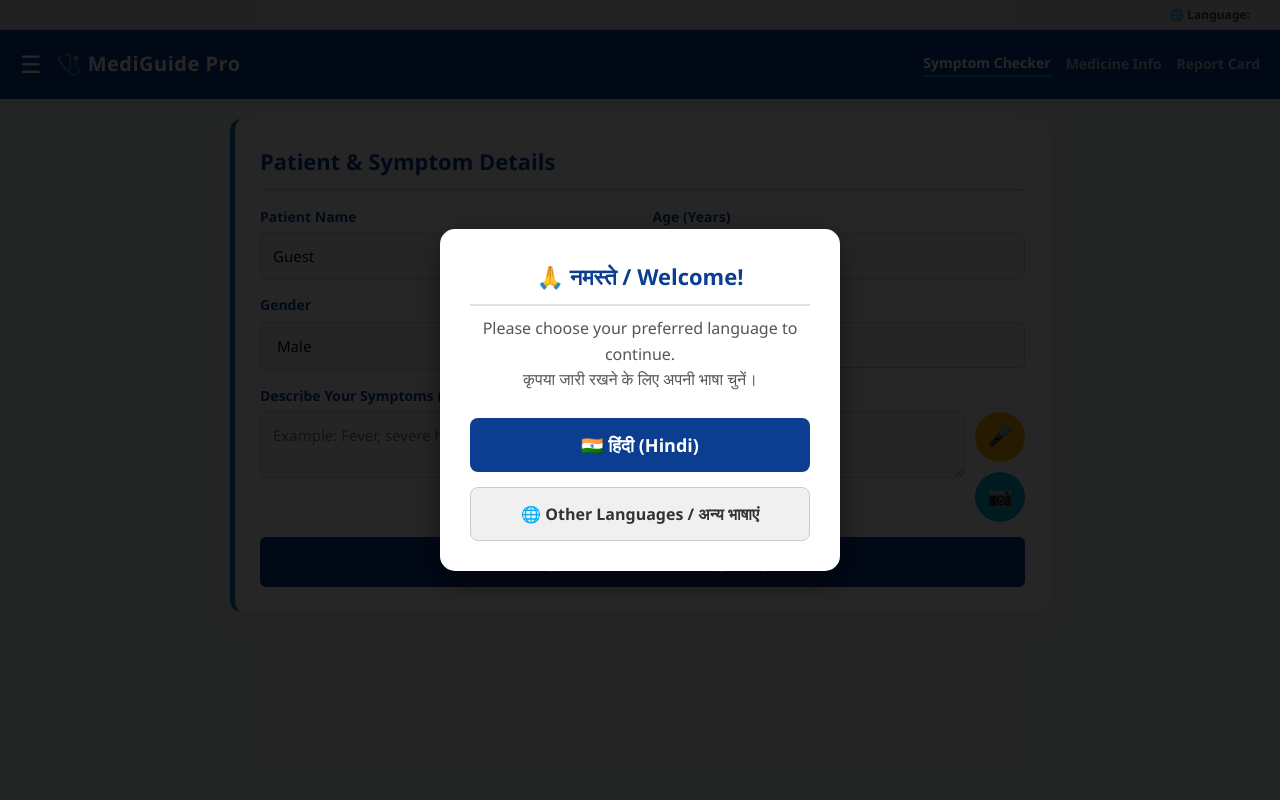
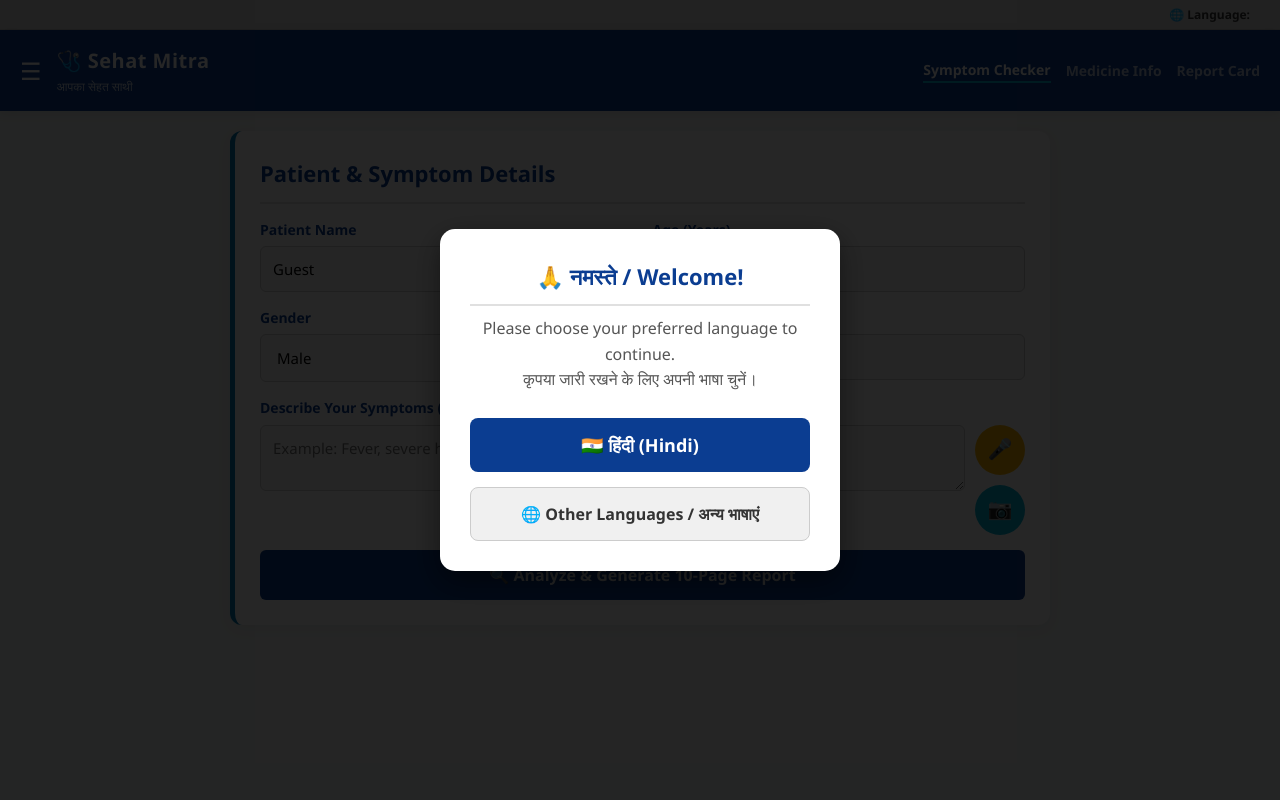
Before and after one commit to 123ihuman/hospital, a plain HTML site: page index.html in a window 1280 px wide. Drawn offline with Linux system fonts and the light colour scheme.

Commit message:
Change title and sidebar header to Sehat Mitra

```diff
--- a/index.html
+++ b/index.html
@@ -3,7 +3,7 @@
 <head>
 <meta charset="UTF-8">
 <meta name="viewport" content="width=device-width, initial-scale=1.0">
-<title>MediGuide Pro - Advanced Clinical Panel</title>
+<title>Sehat Mitra - आपका सेहत साथी | Health Companion</title>
 <style>
   :root { --primary: #0b3d91; --secondary: #0077b6; --accent: #00b4d8; --bg: #f4f7f6; --card: #ffffff; --text: #2b2d42; --danger: #d90429; --warning: #ffb703; --success: #2a9d8f; }
   * { margin: 0; padding: 0; box-sizing: border-box; font-family: 'Segoe UI', Roboto, Helvetica, Arial, sans-serif; }
@@ -87,7 +87,8 @@
 <div id="mySidebar" class="sidebar">
   <a href="javascript:void(0)" class="closebtn" onclick="closeNav()">×</a>
   <div style="padding: 20px; text-align: center;">
-    <h2 style="color: white; border: none; margin-bottom: 5px;">🩺 MediTools</h2>
+        <h2 style="color: white; border: none; margin-bottom: 5px;">🩺 Sehat Mitra</h2>
+    <p style="color: rgba(255,255,255,0.7); font-size: 12px; margin: 0;">सेहत मित्र • Health Companion</p>
   </div>
   <a onclick="openTool('clock')">⏰ Real-time Clock & Alarm</a>
   <a onclick="openTool('notes')">📝 Patient Notes</a>
@@ -153,7 +154,7 @@
 </div>
 
 <div class="navbar">
-  <div class="nav-left"><span class="hamburger" onclick="openNav()">☰</span><h1>🩺 MediGuide Pro</h1></div>
+    <div class="nav-left"><span class="hamburger" onclick="openNav()">☰</span><h1>🩺 Sehat Mitra <span style="font-size: 12px; font-weight: 400; opacity: 0.8; display: block; letter-spacing: 0;">आपका सेहत साथी</span></h1></div>
   <div class="nav-links">
     <span onclick="switchTab('input')" class="active">Symptom Checker</span>
     <span onclick="switchTab('info')">Medicine Info</span>
```
